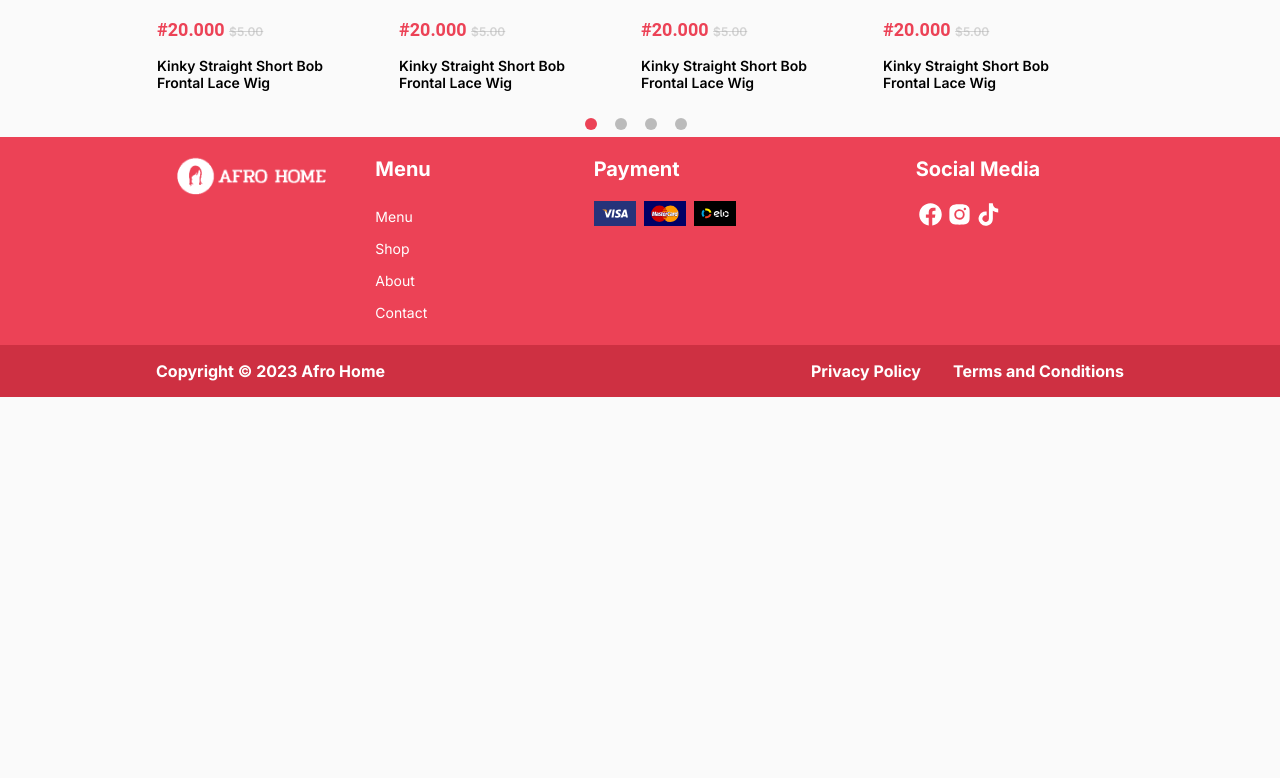
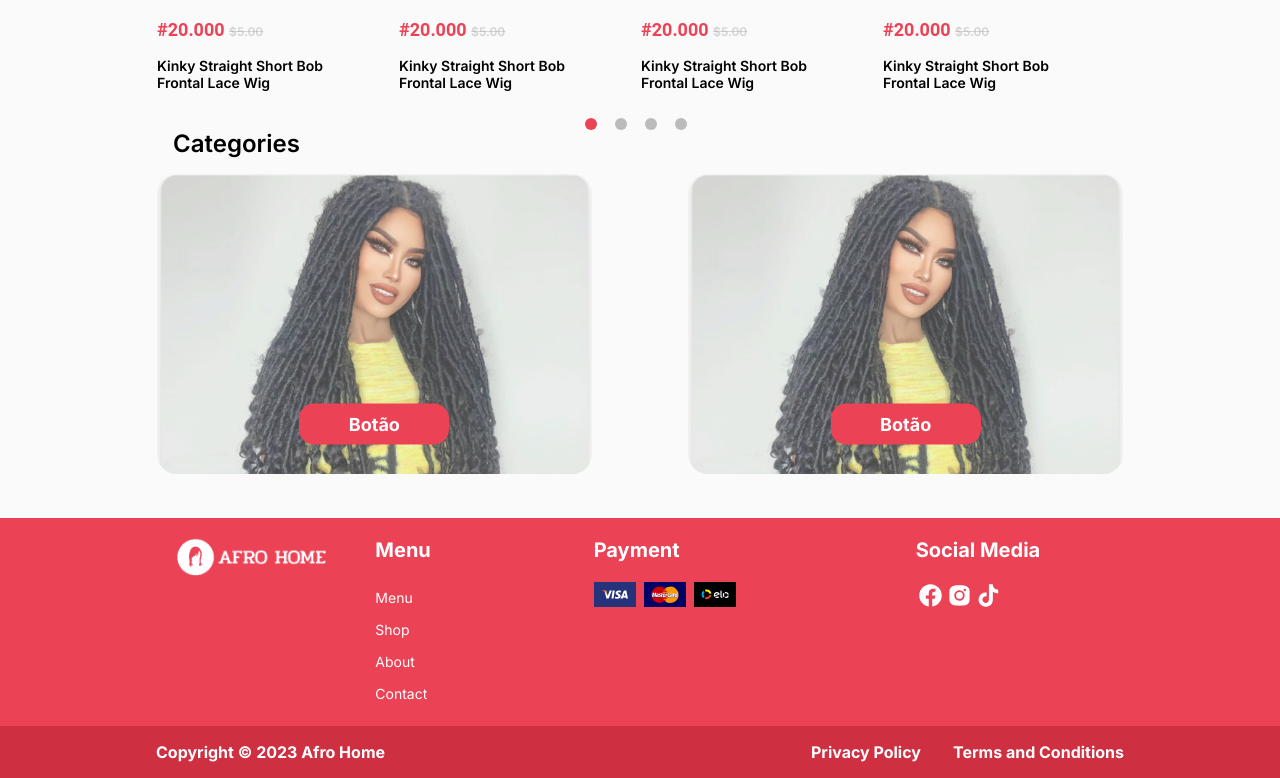
Before and after one commit to marckender/Trabalho_de_Conclusao_de_Curso, a React (Vite) app in the folder Project/front-end/: page / in a window 1280 px wide. Shown: the part 791-1569 px from the top of the page. Before the commit the page ends 1188 px from the top, so only its background shows below. Built offline with nearby package versions, Linux system fonts and the light colour scheme.

Commit message:
feat: Categories section

```diff
--- a/Project/front-end/src/components/pages/Home/Home/index.tsx
+++ b/Project/front-end/src/components/pages/Home/Home/index.tsx
@@ -1,3 +1,4 @@
+import Categories from "../../../template/Home/Categories";
 import Hero from "../../../template/Home/Hero";
 import PopularProducts from "../../../template/Home/PopularProducts";
 import { PageDefault } from "../PageDefault";
@@ -32,6 +33,8 @@ export default function HomePage() {
       <br />
       <PopularProducts cards={cards} />
 
+      <Categories />
+
     <br />
     </PageDefault>
   )
--- a/Project/front-end/src/components/pages/Home/PageDefault/styles.scss
+++ b/Project/front-end/src/components/pages/Home/PageDefault/styles.scss
@@ -15,7 +15,7 @@
         height: 100%;
 
         .page_container_content { // to change to 100vh
-            padding: 0;
+            padding: 0 8px;
         }
     }
 
--- /dev/null
+++ b/Project/front-end/src/components/template/Home/Categories/index.tsx
@@ -0,0 +1,23 @@
+import React from 'react';
+import './styles.scss';
+
+const Categories: React.FC = () => {
+  return (
+    <div>
+        <h1 className="categories_title">Categories</h1>
+    <div className="responsive-cards-container">
+      <div className="card">
+        <div className="background-image"></div>
+        <button className="centered-button">Botão</button>
+      </div>
+
+      <div className="card">
+        <div className="background-image"></div>
+        <button className="centered-button">Botão</button>
+      </div>
+    </div>
+    </div>
+  );
+};
+
+export default Categories;
--- /dev/null
+++ b/Project/front-end/src/components/template/Home/Categories/styles.scss
@@ -0,0 +1,72 @@
+.categories_title {
+    color: #000;
+    font-family: Inter;
+    font-size: 24px;
+    font-style: normal;
+    font-weight: 600;
+    line-height: normal;
+
+    padding: 0 16px
+}
+.responsive-cards-container {
+    display: flex;
+    justify-content: space-between;
+
+    .card {
+      width: 45%;
+      height: 300px;
+      background-color: #f1f1f1;
+      margin-bottom: 20px;
+      position: relative;
+      border-radius: 20px;
+
+      .background-image {
+        border-radius: 20px;
+        background-image: url('../../../../assets/C_img.png');
+        background-size: cover;
+        // background-position: center;
+        width: 100%;
+        height: 100%;
+        opacity: 0.7;
+      }
+
+    .centered-button {
+            position: absolute;
+            left: 50%;
+            bottom: 3%;
+            transform: translate(-50%, -50%);
+            cursor: pointer;
+            border: none;
+
+            width: 150px;
+            border-radius: 15px;
+            background: #EC4256;
+            padding: 10px;
+
+            color: #FFF;
+            font-family: Inter;
+            font-size: 18px;
+            font-style: normal;
+            font-weight: 700;
+            line-height: normal;
+        }
+    }
+
+    @media (max-width: 768px) {
+      flex-direction: column;
+
+      .categories_title {
+        color: #000;
+        font-family: Inter;
+        font-size: 24px;
+        font-style: normal;
+        font-weight: 600;
+        line-height: normal;
+
+    }
+      .card {
+        width: 90%;
+        margin: 8px 16px;
+      }
+    }
+  }
```
